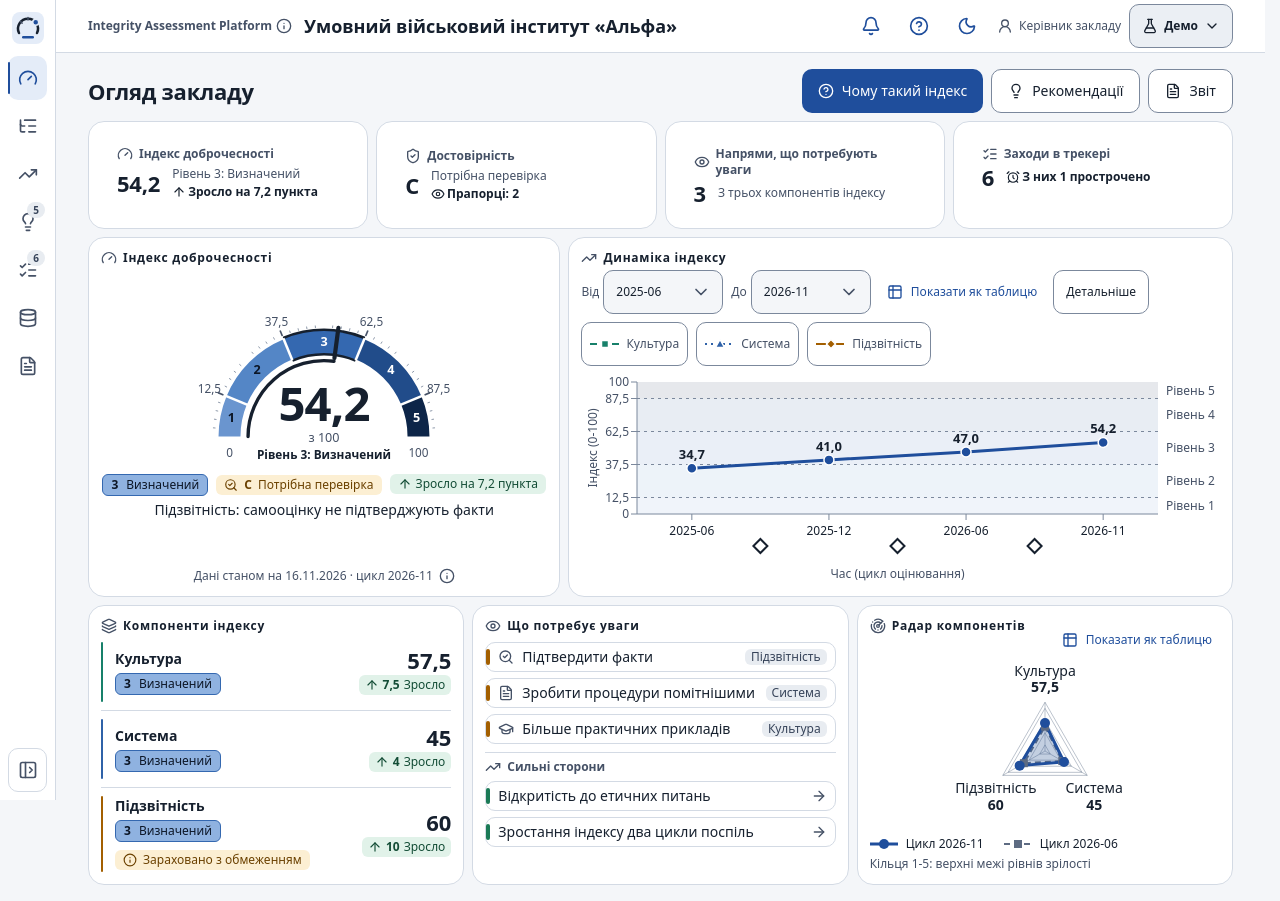
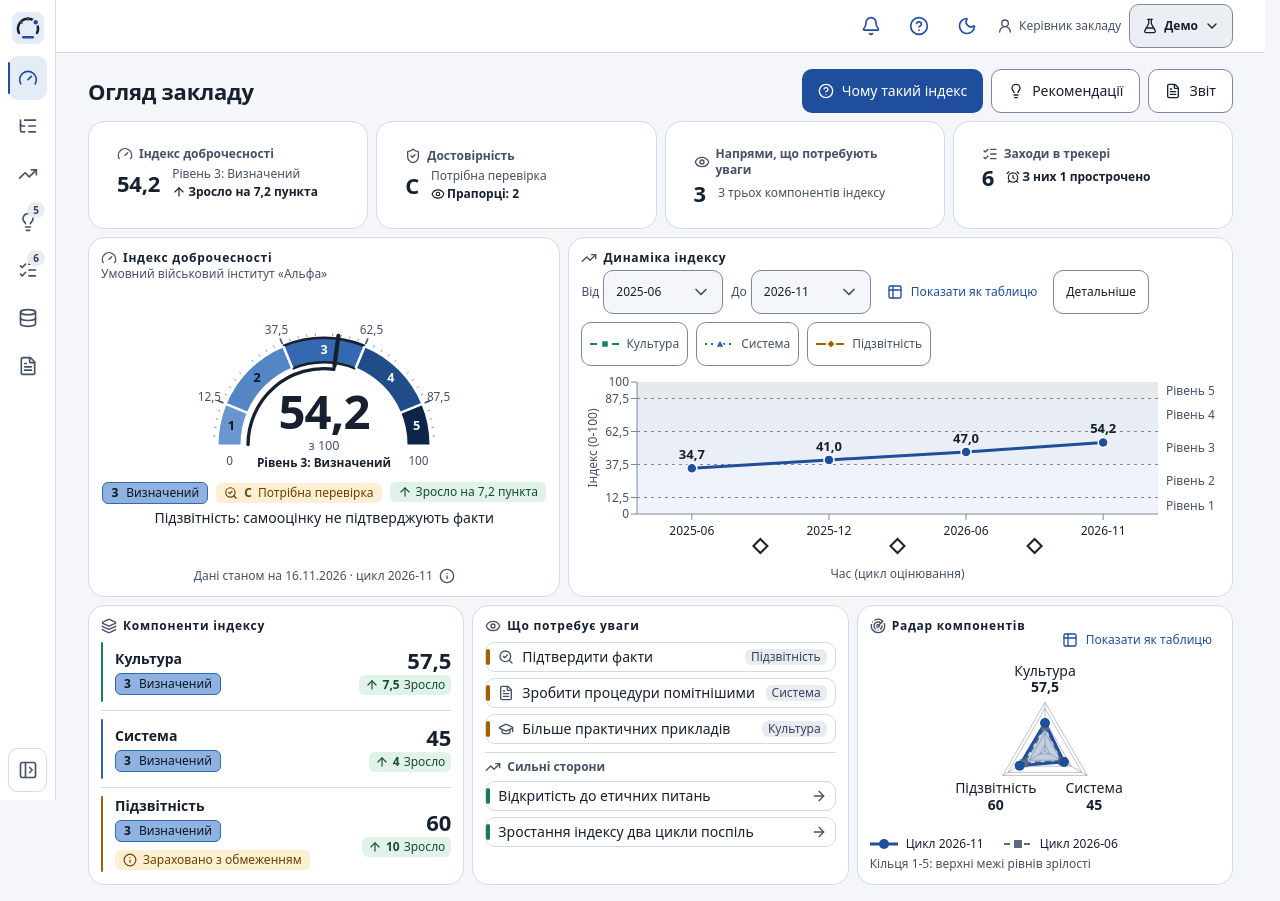
Before and after one commit to caaaaanek/hack-4-bitec, a React (Vite) app in the folder web/: page / in a window 1280 px wide. Built offline with nearby package versions, Linux system fonts and the light colour scheme; a web font is replaced by a local one.

Commit message:
fix: remove framing banner, tooltip and header institution name

```diff
--- a/web/src/components/dashboard/WhyPanel.tsx
+++ b/web/src/components/dashboard/WhyPanel.tsx
@@ -1,6 +1,6 @@
 import { useEffect } from 'react'
 import { Link } from 'react-router-dom'
-import { SearchCheck, Sprout, TriangleAlert } from 'lucide-react'
+import { SearchCheck, TriangleAlert } from 'lucide-react'
 import { Dialog, MATURITY, type MaturityLevel } from '@/components/ui'
 import {
   FLAG_HINT,
@@ -210,11 +210,6 @@ export function WhyPanel({
           )}
           <p className="m-0 mt-2 text-caption text-text-muted">{FLAG_HINT}</p>
         </section>
-
-        <p className="m-0 flex items-start gap-2 rounded-md bg-accent-soft p-3 text-body">
-          <Sprout aria-hidden className="mt-0.5 size-5 shrink-0 text-accent" />
-          Це інструмент розвитку, а не контролю. Результати показують, куди рухатися далі.
-        </p>
       </div>
     </Dialog>
   )
--- a/web/src/components/layout/AppShell.tsx
+++ b/web/src/components/layout/AppShell.tsx
@@ -1,8 +1,8 @@
 import { useEffect, useState } from 'react'
 import { Link, NavLink, Outlet, useLocation } from 'react-router-dom'
-import { Info, Menu, PanelLeftClose, PanelLeftOpen, X } from 'lucide-react'
+import { Menu, PanelLeftClose, PanelLeftOpen, X } from 'lucide-react'
 import { cn } from '@/lib/cn'
-import { ForbiddenState, Logo, SkipLink, Tooltip } from '@/components/ui'
+import { ForbiddenState, Logo, SkipLink } from '@/components/ui'
 import { useInstitution } from '@/demo/useInstitution'
 import { useNavCounts } from '@/demo/navCounts'
 import { canAccess, defaultRoute, isKnownRoute, type Role } from '@/lib/access'
@@ -148,24 +148,7 @@ export function AppShell() {
               <span className="sr-only md:hidden">Меню</span>
             </button>
             <Logo className="hidden md:block xl:hidden" />
-            <div className="flex min-w-0 flex-1 items-center gap-3">
-              <p className="m-0 hidden shrink-0 items-center gap-1 text-caption font-semibold text-text-muted lg:flex">
-                Integrity Assessment Platform
-                <Tooltip
-                  placement="bottom"
-                  content="Оцінювання це інструмент розвитку, а не контролю. Результати показують, куди рухатися далі."
-                >
-                  <span role="img" aria-label="Про продукт" className="inline-flex text-text-muted">
-                    <Info aria-hidden className="size-4" />
-                  </span>
-                </Tooltip>
-              </p>
-              <p className="m-0 min-w-0 truncate text-card text-text">
-                {role === 'observer' && pathname === '/institutions'
-                  ? 'Усі заклади'
-                  : institution.name}
-              </p>
-            </div>
+            <div className="min-w-0 flex-1" />
             <HeaderActions role={role} />
           </div>
           {open && (
--- a/web/src/pages/Home.tsx
+++ b/web/src/pages/Home.tsx
@@ -158,6 +158,7 @@ export function Home() {
             <GaugeIcon aria-hidden />
             Індекс доброчесності
           </h2>
+          <p className="m-0 text-caption text-text-muted">{inst.name}</p>
           <p className="sr-only">{gaugeDescription}</p>
           <div className="mt-1 flex flex-1 flex-col justify-center gap-2 short:gap-1">
             <Gauge value={inst.index} level={level} />
--- a/web/src/pages/Me.tsx
+++ b/web/src/pages/Me.tsx
@@ -159,8 +159,7 @@ export function Me() {
       </div>
 
       <p className="m-0 border-t border-border pt-3 text-caption text-text-muted">
-        Тут лише узагальнені дані групи. Окремих відповідей, імен і порівнянь підрозділів немає. Це
-        інструмент розвитку, а не контролю.
+        Тут лише узагальнені дані групи. Окремих відповідей, імен і порівнянь підрозділів немає.
       </p>
     </div>
   )
--- a/web/src/pages/Trends.tsx
+++ b/web/src/pages/Trends.tsx
@@ -154,9 +154,6 @@ export function Trends() {
               ? `Потребує уваги: ${down.map((r) => `${r.label} (${pointsText(r.delta)})`).join(', ')}.`
               : 'Негативної динаміки за компонентами немає.'}
           </p>
-          <p className="m-0 mt-2 text-caption text-text-muted">
-            Це інструмент розвитку, а не контролю: висновок показує, де зміни вже видно.
-          </p>
         </Card>
       </div>
     </div>
```
Also changed, not shown: 2 other files (tests, documents, lock files or other folders).
